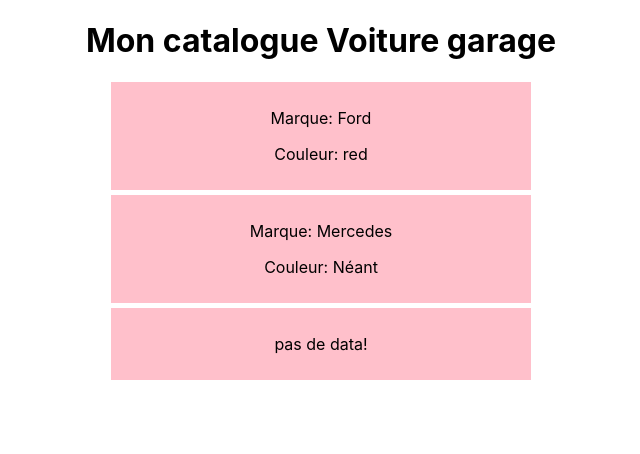
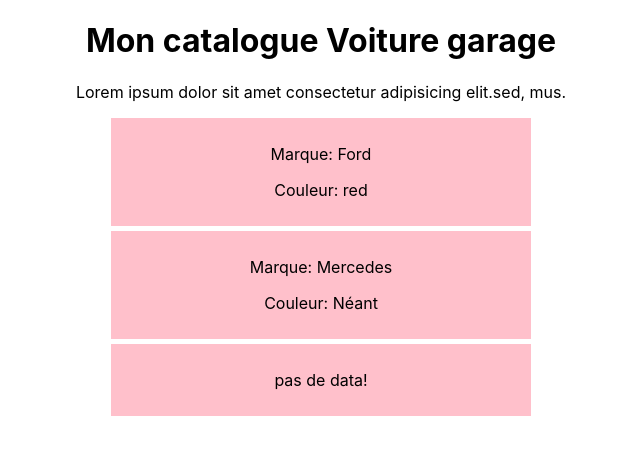
Before and after one commit to abdoulkarim22/React-js-Initiale, a React (Create React App) app in the folder react-js-initiale/: page / in a window 1280 px wide. Shown: the top 454 px of the page, without its empty margins (319-959 px from the left). Built offline with nearby package versions, Linux system fonts and the light colour scheme.

Commit message:
function no copy

```diff
--- a/react-js-initiale/src/components/Mycars.jsx
+++ b/react-js-initiale/src/components/Mycars.jsx
@@ -2,14 +2,22 @@ import React, { Component } from "react";
 import Car from "./Cars";
 
 class Mycars extends Component{
+
+
+noCopy = () => {
+  alert('merci de ne pas copier le texte')
+}
+
     render (){
-
         return (
             <>
-              <h1>{this.props.title}</h1>
+             <div>
+             <h1>{this.props.title}</h1>
+              <p onCopy={this.noCopy}>Lorem ipsum dolor sit amet consectetur adipisicing elit.sed, mus.</p>
               <Car color='red'>Ford</Car>
               <Car olor='green'>Mercedes</Car>
               <Car color="black"></Car>
+             </div>
             </>
         )
     }
```
